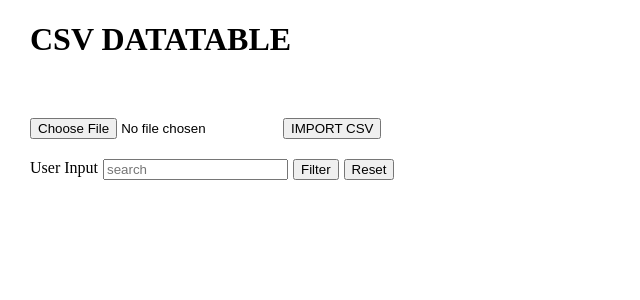
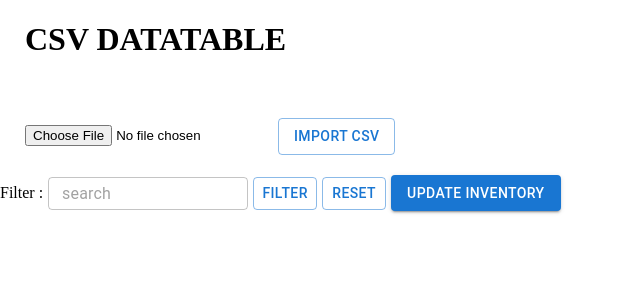
Before and after one commit to Eswarlesnar/bhumio-task, a React (Vite) app: page / in a window 1280 px wide. Shown: the top 300 px of the page, without its empty margins (0-640 px from the left). Built offline with nearby package versions, Linux system fonts and the light colour scheme.

Commit message:
modal and update inventory features are completed

```diff
--- a/package.json
+++ b/package.json
@@ -13,10 +13,12 @@
     "@emotion/react": "^11.11.1",
     "@emotion/styled": "^11.11.0",
     "@mui/material": "^5.13.5",
+    "@mui/x-data-grid": "^6.7.0",
     "@reduxjs/toolkit": "^1.9.5",
     "react": "^18.2.0",
     "react-dom": "^18.2.0",
-    "react-redux": "^8.1.0"
+    "react-redux": "^8.1.0",
+    "uuid": "^9.0.0"
   },
   "devDependencies": {
     "@types/react": "^18.0.37",
--- a/src/App.css
+++ b/src/App.css
@@ -2,9 +2,13 @@
   display : flex ;
   flex-direction: column;
   gap :20px;
-  margin-left : 30px;
 }
 
 .app-container > h1 {
   margin-bottom : 40px;
+  margin-left : 25px;
 }
+
+.app-container form {
+  margin-left : 25px;
+}
--- a/src/App.jsx
+++ b/src/App.jsx
@@ -1,4 +1,6 @@
 import { useState , useContext } from "react";
+import Button from '@mui/material/Button';
+import {v4 as uuid} from "uuid"
 import { dataContext } from "./context/dataContext";
 import DataTable from "./components/DataTable/DataTable";
 import Filter from "./components/Filter/Filter";
@@ -8,7 +10,7 @@ function App() {
   const [file, setFile] = useState();
   const [array, setArray] = useState([]);
   const [userFilter , setUserFilter] = useState("")
-  const {setData} = useContext(dataContext)
+  const {setData , data} = useContext(dataContext)
   const fileReader = new FileReader();
   const handleOnChange = (e) => {
     setFile(e.target.files[0]);
@@ -26,9 +28,12 @@ function App() {
       }, {});
       return obj;
     });
+    const arrayWithUniqueId = array.map(item => {
+       return {...item , "id" : uuid()}
+    })
 
     setArray(array);
-    setData(array)
+    setData(arrayWithUniqueId)
   };
 
   const handleOnSubmit = (e) => {
@@ -45,7 +50,7 @@ function App() {
   };
 
   const headerKeys = Object.keys(Object.assign({}, ...array));
-  console.log(array)
+
 
   return (
     <div className="app-container">
@@ -58,17 +63,17 @@ function App() {
           onChange={handleOnChange}
         />
 
-        <button
+        <Button variant ="outlined"
           onClick={(e) => {
             handleOnSubmit(e);
           }}
         >
           IMPORT CSV
-        </button>
+        </Button>
       </form>
       <Filter userFilter = {userFilter}  setUserFilter = {setUserFilter}/>
       <br />
-      <DataTable headerData = {headerKeys} data = {array} userFilter = {userFilter} />
+      <DataTable headerData = {headerKeys} data = {data} userFilter = {userFilter} />
     </div>
   );
 }
--- a/src/components/DataTable/DataTable.jsx
+++ b/src/components/DataTable/DataTable.jsx
@@ -1,43 +1,30 @@
 
-import Table from '@mui/material/Table';
-import TableBody from '@mui/material/TableBody';
-import TableCell from '@mui/material/TableCell';
-import TableContainer from '@mui/material/TableContainer';
-import TableHead from '@mui/material/TableHead';
-import TableRow from '@mui/material/TableRow';
-import Paper from '@mui/material/Paper';
+import { DataGrid } from '@mui/x-data-grid';
 import { filterData } from '../../utils';
 
 function DataTable({headerData , data , userFilter}) {
   const filteredData = filterData(data , userFilter)
+  const columns = headerData.map(item => {
+    return {field : item , headerName : item }
+  })
+  console.log(columns)
+  const rows = filteredData
   return (
-    <TableContainer component={Paper}>
-      <Table sx={{ minWidth: 650 }} size="small" aria-label="a dense table">
-        <TableHead>
-          <TableRow>
-           {
-            headerData?.map(item => {
-                return <TableCell key = {item}>{item}</TableCell>
-            })
-           }
-          </TableRow>
-        </TableHead>
-        <TableBody>
-          {filteredData?.map((item) => (
-            <TableRow
-              key={item.id}
-              sx={{ '&:last-child td, &:last-child th': { border: 0 } }}
-            >
-              {
-                Object.values(item).map((val , i) => {
-                    return <TableCell key ={val? val +i : i}>{val}</TableCell>
-                })
-              }
-            </TableRow>
-          ))}
-        </TableBody>
-      </Table>
-    </TableContainer>
+     <div style = {{ width : "92%" , margin : "auto" ,height  : 550}}>
+       {
+        rows.length > 0 && <DataGrid
+        rows={rows}
+        columns={columns}
+        initialState={{
+          pagination: {
+            paginationModel: { pageSize: 10, page: 0 },
+          },
+        }}
+        pageSizeOptions={[10 , 20 , 25]}
+
+      />
+       }
+     </div>
   );
 }
 
--- a/src/components/Filter/Filter.jsx
+++ b/src/components/Filter/Filter.jsx
@@ -1,7 +1,22 @@
 import { useState } from "react"
+import Button from '@mui/material/Button';
+import OutlinedInput from '@mui/material/OutlinedInput';
+
+
 import "./filter.css"
+import UpdateInventory from "../UpdateInventory /UpdateInventory";
 
-const Filter = ({setUserFilter}) => {
+const widthAndHeightInput = {
+    width : "200px",
+    height : "33px"
+}
+
+const widthAndHeightButton = {
+    width : "50px",
+    height : "33px"
+}
+
+const Filter = ({userFilter ,setUserFilter}) => {
     const [userInput , setUserInput] = useState("")
     const handleFilterClick = () => {
         if(userInput){
@@ -12,11 +27,27 @@ const Filter = ({setUserFilter}) => {
     const handleFilterReset = () => {
         setUserFilter("")
     }
+
     return <div className="filter-container">
-        <label htmlFor="filterInput">User Input</label>
-        <input id ="filterInput" type ="text" placeholder="search" value = {userInput} onChange={e => setUserInput(e.target.value)}/>
-        <button onClick = {handleFilterClick}>Filter</button>
-        <button onClick = {handleFilterReset}> Reset</button>
+        <label htmlFor="filterInput">Filter : </label>
+        <OutlinedInput
+        sx = {widthAndHeightInput}
+           id ="filterInput"
+           type ="text"
+           placeholder="search"
+           value = {userInput}
+           onChange={e => setUserInput(e.target.value)}/>
+        <Button
+           sx = {widthAndHeightButton}
+           onClick = {handleFilterClick}
+           variant = "outlined"
+        >Filter</Button>
+        <Button
+           sx = {widthAndHeightButton}
+           onClick = {handleFilterReset}
+           variant = "outlined"
+           > Reset</Button>
+        <UpdateInventory userFilter ={userFilter}/>
     </div>
 }
 
--- a/src/components/Filter/filter.css
+++ b/src/components/Filter/filter.css
@@ -2,4 +2,5 @@
     display: flex;
     gap : 5px;
     flex-wrap: wrap;
+    align-items : center;
 }
--- /dev/null
+++ b/src/components/UpdateInventory /UpdateInventory.jsx
@@ -0,0 +1,107 @@
+import Box from '@mui/material/Box';
+import Modal from '@mui/material/Modal';
+import Button from '@mui/material/Button';
+import { DataGrid } from '@mui/x-data-grid';
+import { useState , useCallback , useContext , useEffect} from 'react';
+import { dataContext } from '../../context/dataContext';
+import { filterData } from '../../utils';
+
+const style = {
+    position: 'absolute',
+    top: '50%',
+    left: '50%',
+    transform: 'translate(-50%, -50%)',
+    width: 900,
+    bgcolor: 'background.paper',
+    border: '2px solid #000',
+    boxShadow: 24,
+    p: 4,
+  };
+
+
+const UpdateInventory = ({userFilter}) => {
+    const [open , setOpen] = useState(false)
+    const [rows , setRows] = useState([])
+    const {data , setData} = useContext(dataContext)
+    const filteredData = filterData(data , userFilter)
+
+    const columns = [
+      { field: 'Part #', headerName: 'Part #', width: 200, editable: false },
+      { field: 'Alt.Part#', headerName: 'Alt.part#', width: 200, editable: false },
+      { field: 'LOCATION A STOCK', headerName: 'LocA _stock', width: 250, editable: true },
+      { field: 'LOC B STOCK ', headerName: 'LocB _stock', width: 250, editable: true }
+    ];
+
+
+
+    useEffect(() => {
+       if(open === true) {
+         setRows(filteredData)
+       }
+    },[open])
+
+
+    const handleUpdatedInventory = () => {
+      // console.log("Entering the update funciton")
+      const tempGlobalData = [...data]
+      // console.log(rows)
+      for(let i=0 ; i< rows.length ; i++){
+        // console.log("Entergin the for loop")
+        let id = rows[i].id
+        let indexOfmatchId = tempGlobalData.findIndex(item => item.id === id)
+        tempGlobalData[indexOfmatchId] = rows[i]
+      }
+      // console.log(tempGlobalData)
+      setData(tempGlobalData)
+      setOpen(false)
+    }
+
+    const handleCellEditCommit =
+      (params , event) => {
+        const { id, field , value} = params
+
+        const updatedValue = event.target?.value ? event.target.value : value
+        console.log("Entering the Cell edit ")
+        console.log(updatedValue)
+        const updatedRows = rows.map((row) => {
+          return  row.id === id ? { ...row, [field]: updatedValue } : row
+        }
+        );
+        console.log(updatedRows)
+        setRows(updatedRows);
+      }
+    const handleOpen = () => setOpen(true);
+    const handleClose = () => {
+      handleUpdatedInventory()
+      setOpen(false)
+    }
+    return <div>
+        <Button variant = "contained" onClick = {handleOpen}>Update Inventory</Button>
+        <Modal
+        open={open}
+        onClose={handleClose}
+        aria-labelledby="modal-modal-title"
+        aria-describedby="modal-modal-description"
+      >
+        <Box sx={style}>
+          <h3>Update Inventory</h3>
+          {
+            open && rows  && <div style={{ height: 400, width: '100%' }}>
+            <DataGrid
+              rows={rows}
+              columns={columns}
+              onCellEditStop ={handleCellEditCommit}
+              editMode="cell" // Set to "row" for row-level editing, "cell" for cell-level editing
+            />
+          </div>
+          }
+          <div className='update-inventory-footer'>
+            <Button onClick = {handleClose}>Close</Button>
+            <Button onClick = {handleUpdatedInventory}>Save</Button>
+          </div>
+        </Box>
+      </Modal>
+    </div>
+}
+
+export default UpdateInventory
--- a/src/context/dataContext.jsx
+++ b/src/context/dataContext.jsx
@@ -3,10 +3,8 @@ import { useState , createContext } from "react";
 
 export const dataContext = createContext()
 
-
 const DataContextProvider = ({children}) => {
     const [data , setData ] = useState([])
-
     return <dataContext.Provider value = {{data , setData}}>{children}</dataContext.Provider>
 }
 
--- a/src/utils.js
+++ b/src/utils.js
@@ -12,7 +12,6 @@ export const filterData = (data , filter) => {
                 }
             }
             if(item["Alt.Part#"]){            // checking if the item exists to prevent the .includes error on undefined
-                console.log("in alt part" , item)
                 if(item["Alt.Part#"].includes(filter)){
                     flag = true
                 }
```
Also changed, not shown: src/components/UpdateInventory /updateInventory.css (added), 1 other file (tests, documents, lock files or other folders).
